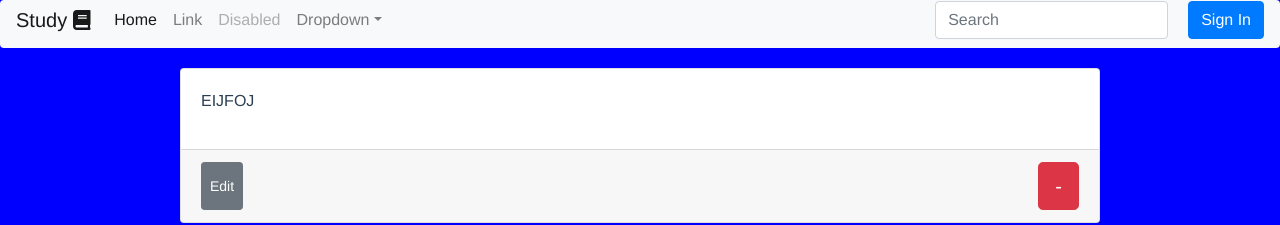
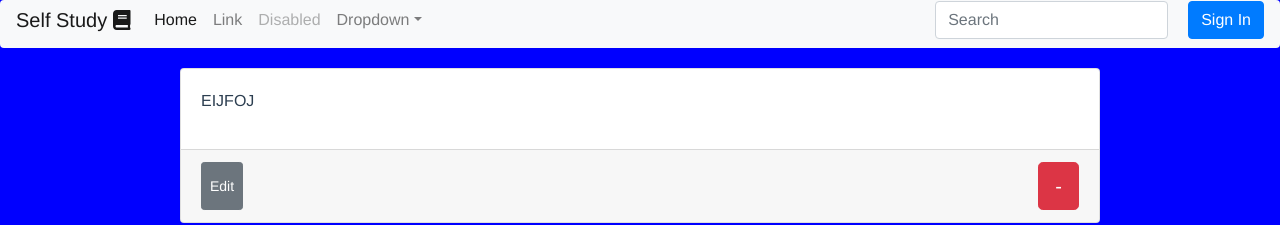
Before and after one commit to Izonion/TantiveIV-vue, a Vue app: page / in a window 1280 px wide. Shown: the top 225 px of the page. Built offline with nearby package versions, Linux system fonts and the light colour scheme; no server answers.

Commit message:
Added footer and update name

```diff
--- a/public/index.html
+++ b/public/index.html
@@ -27,6 +27,12 @@
       <strong>We're sorry but study-web doesn't work properly without JavaScript enabled. Please enable it to continue.</strong>
     </noscript>
     <div id="app"></div>
+
+    <footer>
+      <div class="py-3 text-center">
+          <i class="fas fa-copyright"></i> 2018
+      </div>
+    </footer>
     <!-- built files will be auto injected -->
     <!--<script src="../src/assets/js/bootstrap.js"></script>-->
     <script src="https://maxcdn.bootstrapcdn.com/bootstrap/4.0.0/js/bootstrap.min.js" integrity="sha384-JZR6Spejh4U02d8jOt6vLEHfe/JQGiRRSQQxSfFWpi1MquVdAyjUar5+76PVCmYl" crossorigin="anonymous"></script>
--- a/src/components/Header.vue
+++ b/src/components/Header.vue
@@ -1,6 +1,6 @@
 <template>
   <nav class="navbar navbar-expand-lg navbar-light bg-light rounded">
-    <a class="navbar-brand" href="#">Study <i class="fas fa-book"></i></a>
+    <a class="navbar-brand" href="#">Self Study <i class="fas fa-book"></i></a>
     <button class="navbar-toggler" type="button" data-toggle="collapse" data-target="#navbarsExample09" aria-controls="navbarsExample09" aria-expanded="false" aria-label="Toggle navigation">
       <span class="navbar-toggler-icon"></span>
     </button>
```
